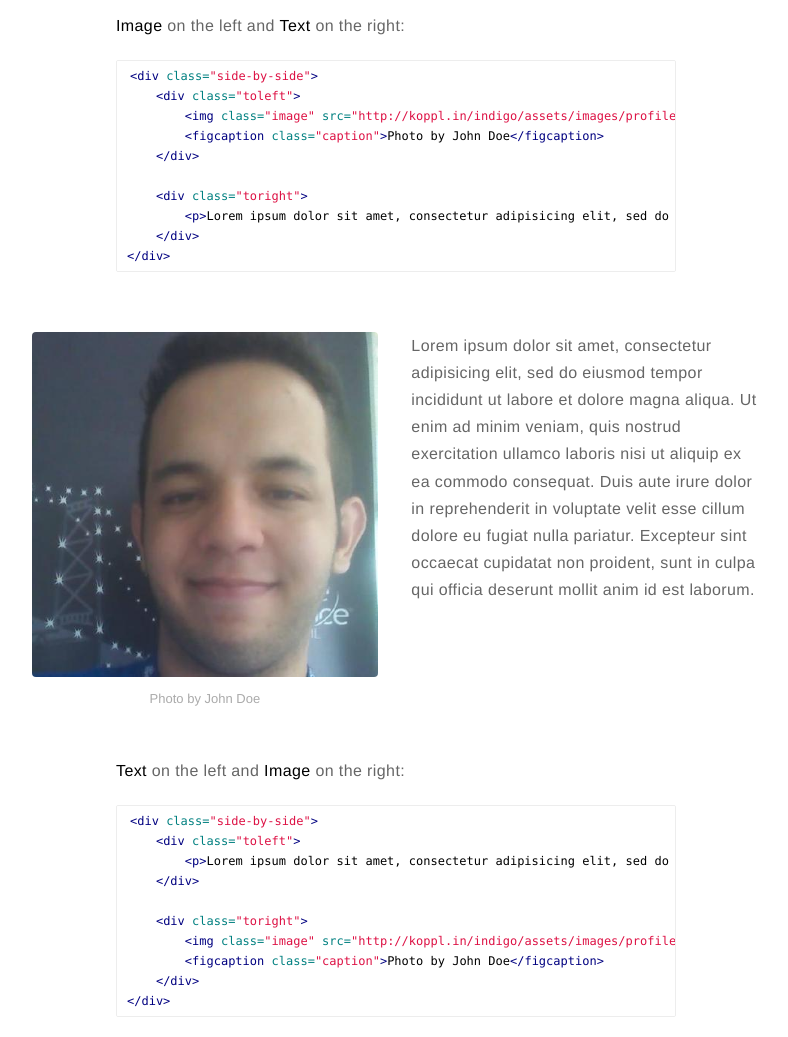
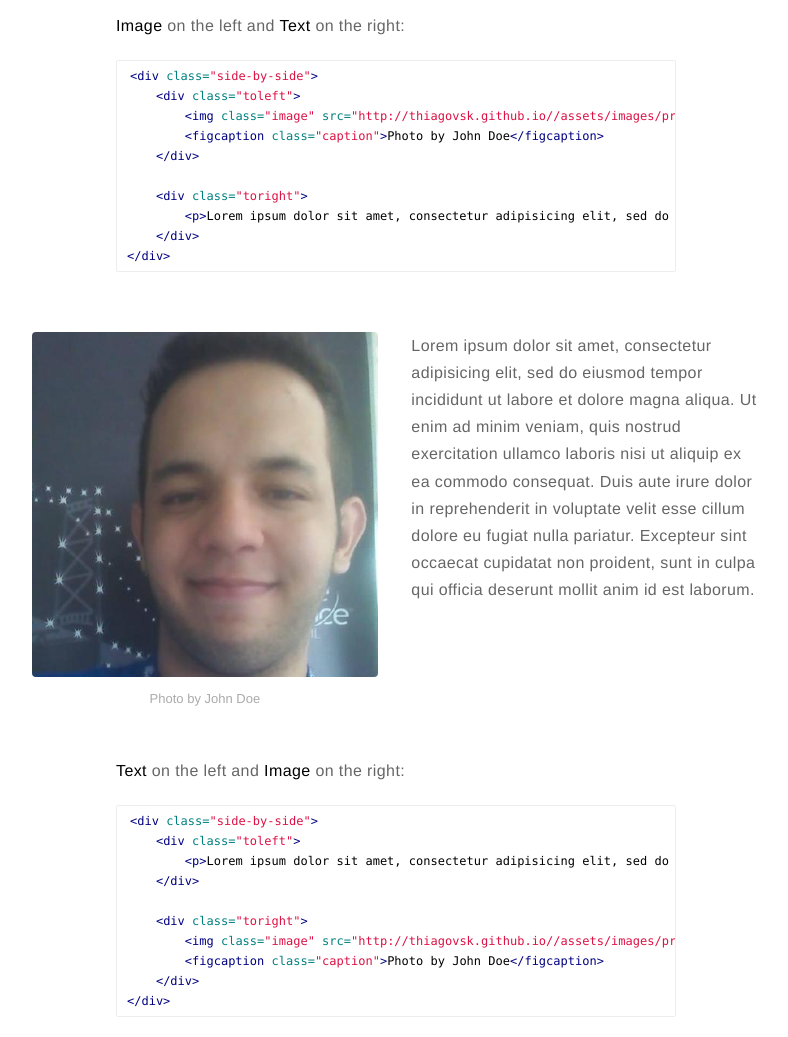
Before and after one commit to thiagovsk/thiagovsk.github.io, a Jekyll site: the page built from _posts/2015-02-24-markdown-extra-components.markdown, in a window 1280 px wide and 1400 px high, scrolled down 1038 px. Shown: the part 151-1188 px from the top of the window, without its empty margins (244-1032 px from the left). Built offline with Jekyll 4.4.1, drawn with Linux system fonts in a browser that asks for light colours; part of the change alters nothing that is shown.

Commit message:
Update url

```diff
--- a/_config.yml
+++ b/_config.yml
@@ -6,7 +6,7 @@ bio: 'My adventures in the World of Technology.'
 external-image: false
 picture: 'assets/images/profile.jpg'
 
-url: http://koppl.in/indigo
+url: http://thiagovsk.github.io/
 # your url: http://USERNAME.github.io
 
 permalink: /:title/
```
